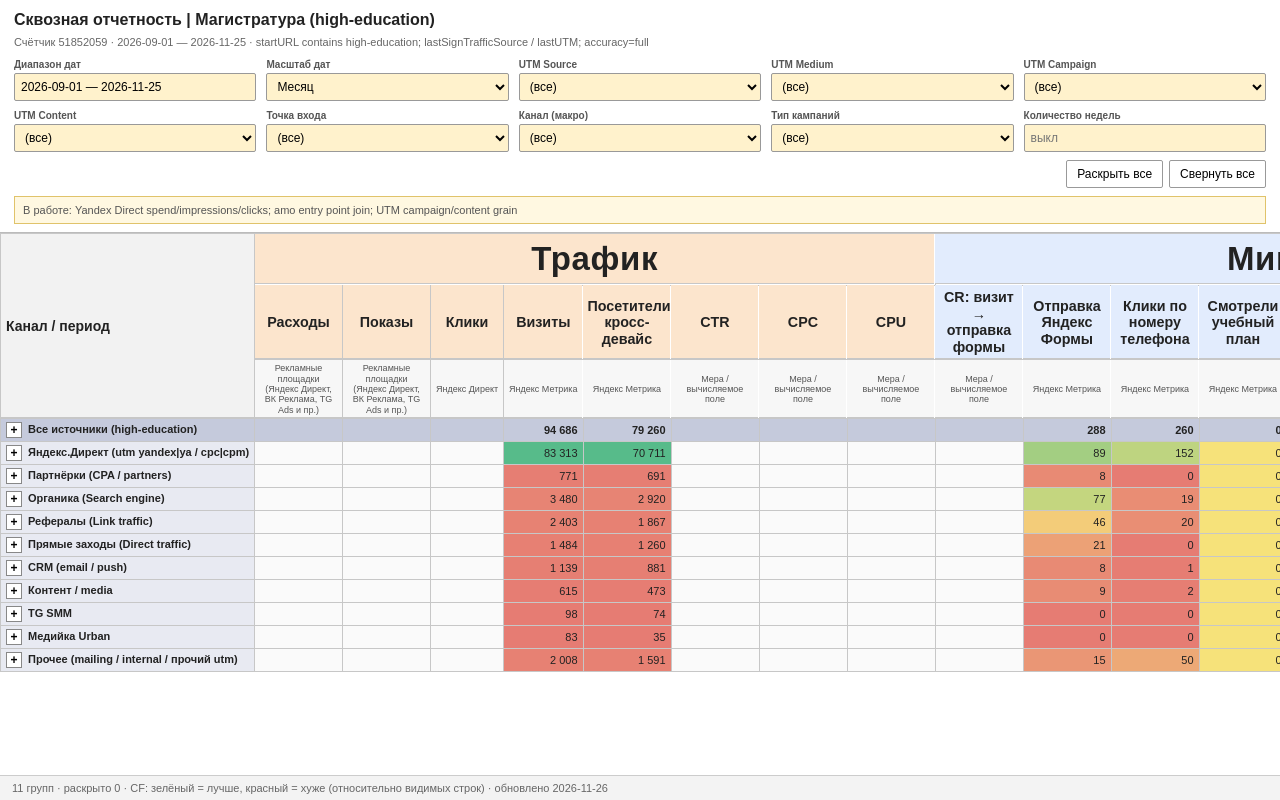
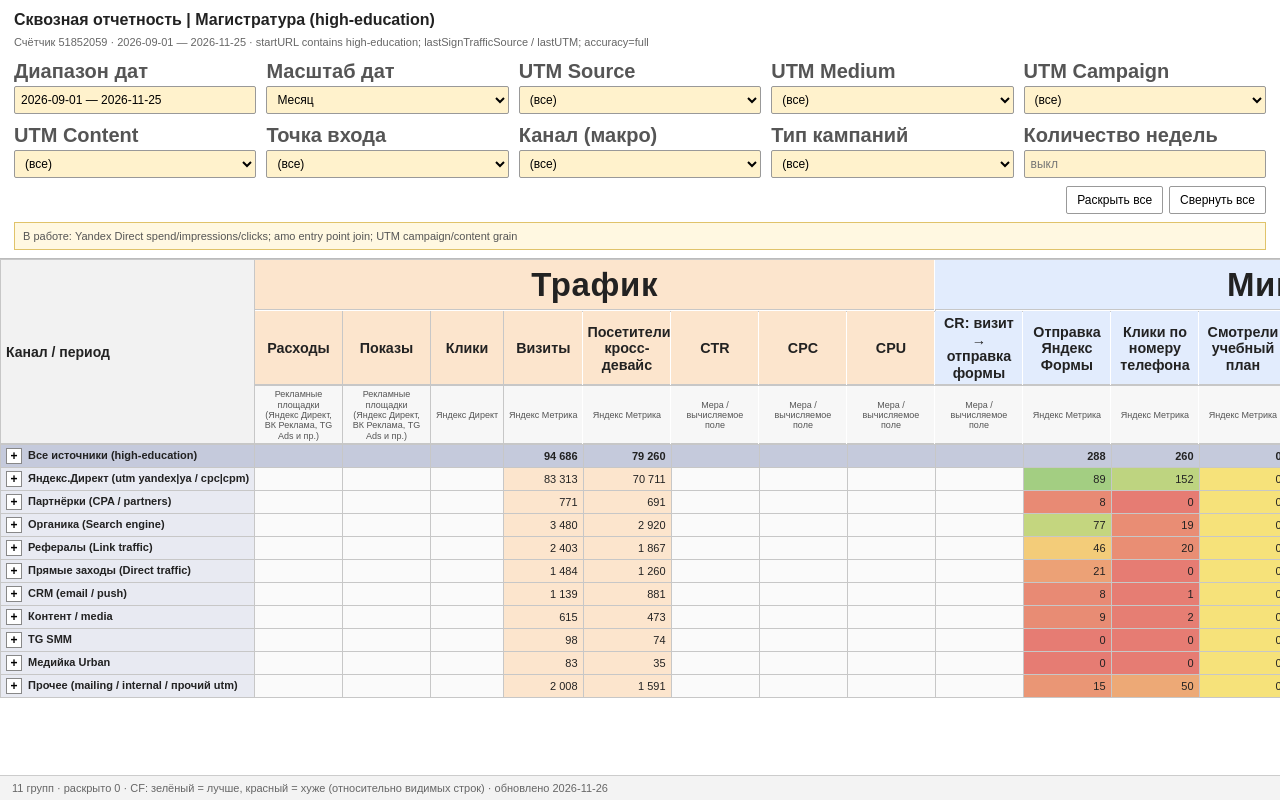
Before and after one commit to victoriasobko1-oss/he-skvoznoy-report, a plain HTML site: page index.html in a window 1280 px wide. Drawn offline with nearby package versions, Linux system fonts and the light colour scheme.

Commit message:
Drop traffic CF and enlarge filter labels.

```diff
--- a/index.html
+++ b/index.html
@@ -39,7 +39,7 @@ html, body { margin: 0; height: 100%; background: var(--bg); color: var(--text);
   align-items: end;
 }
 .toolbar .group { display: grid; gap: 2px; min-width: 0; }
-.toolbar label { font-size: 10px; font-weight: 700; color: #555; }
+.toolbar label { font-size: 20px; font-weight: 700; color: #555; }
 .toolbar input, .toolbar select {
   width: 100%; height: 28px; padding: 0 6px; border: 1px solid #999; background: var(--filter);
   font: 12px var(--font); border-radius: 2px; min-width: 0;
@@ -246,11 +246,11 @@ const COLS = [
   { key: 'spend', kind: 'money', band: 'traffic', cf: 'none' },
   { key: 'impressions', kind: 'int', band: 'traffic', cf: 'none' },
   { key: 'clicks', kind: 'int', band: 'traffic', cf: 'none' },
-  { key: 'visits', kind: 'int', band: 'traffic', cf: 'higher' },
-  { key: 'users', kind: 'int', band: 'traffic', cf: 'higher' },
-  { key: 'ctr', kind: 'pct', band: 'traffic', cf: 'higher' },
-  { key: 'cpc', kind: 'money', band: 'traffic', cf: 'lower' },
-  { key: 'cpu', kind: 'money', band: 'traffic', cf: 'lower' },
+  { key: 'visits', kind: 'int', band: 'traffic', cf: 'none' },
+  { key: 'users', kind: 'int', band: 'traffic', cf: 'none' },
+  { key: 'ctr', kind: 'pct', band: 'traffic', cf: 'none' },
+  { key: 'cpc', kind: 'money', band: 'traffic', cf: 'none' },
+  { key: 'cpu', kind: 'money', band: 'traffic', cf: 'none' },
   { key: 'cr_form', kind: 'pct', band: 'micro', cf: 'higher' },
   { key: 'form', kind: 'int', band: 'micro', cf: 'higher' },
   { key: 'phone', kind: 'int', band: 'micro', cf: 'higher' },
```
